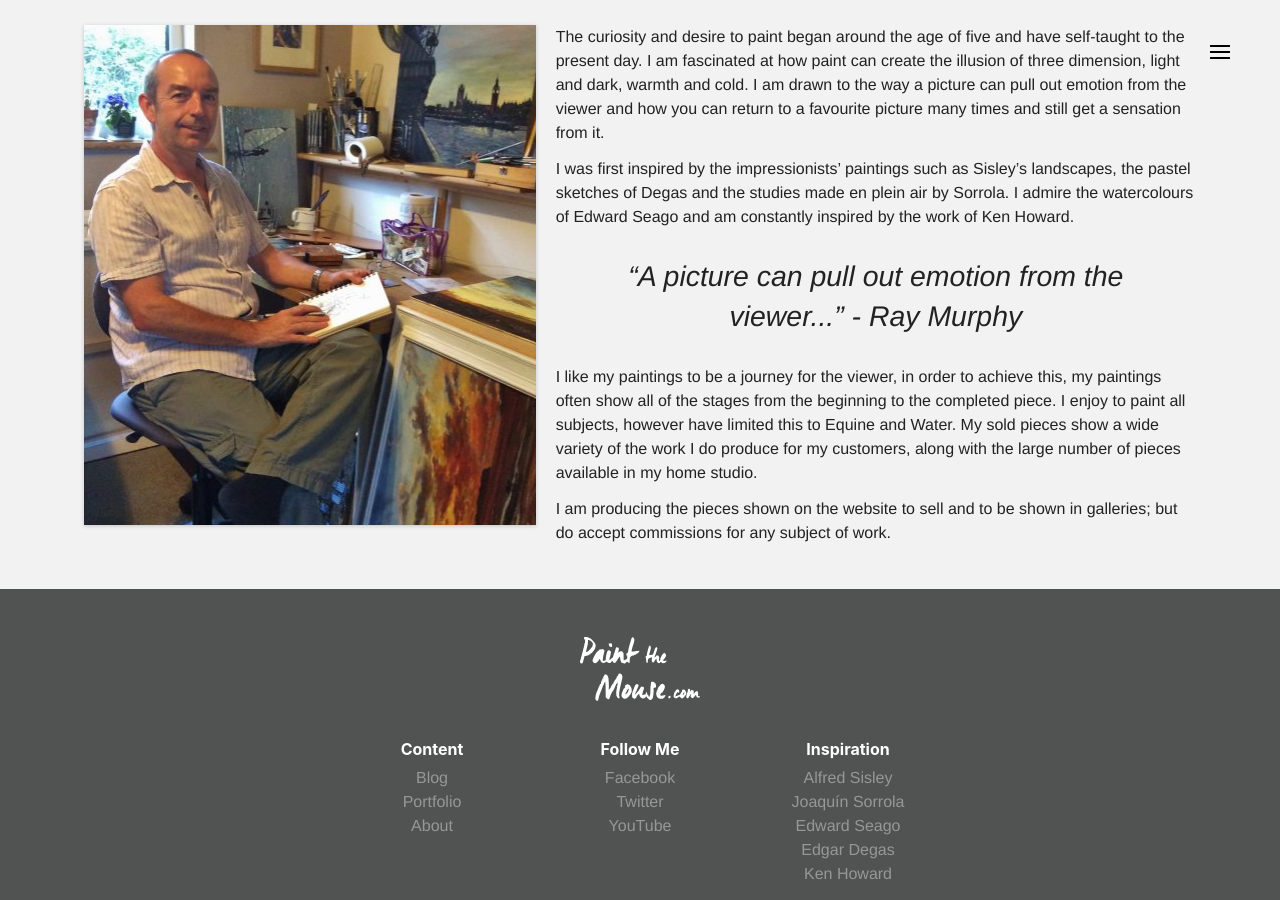
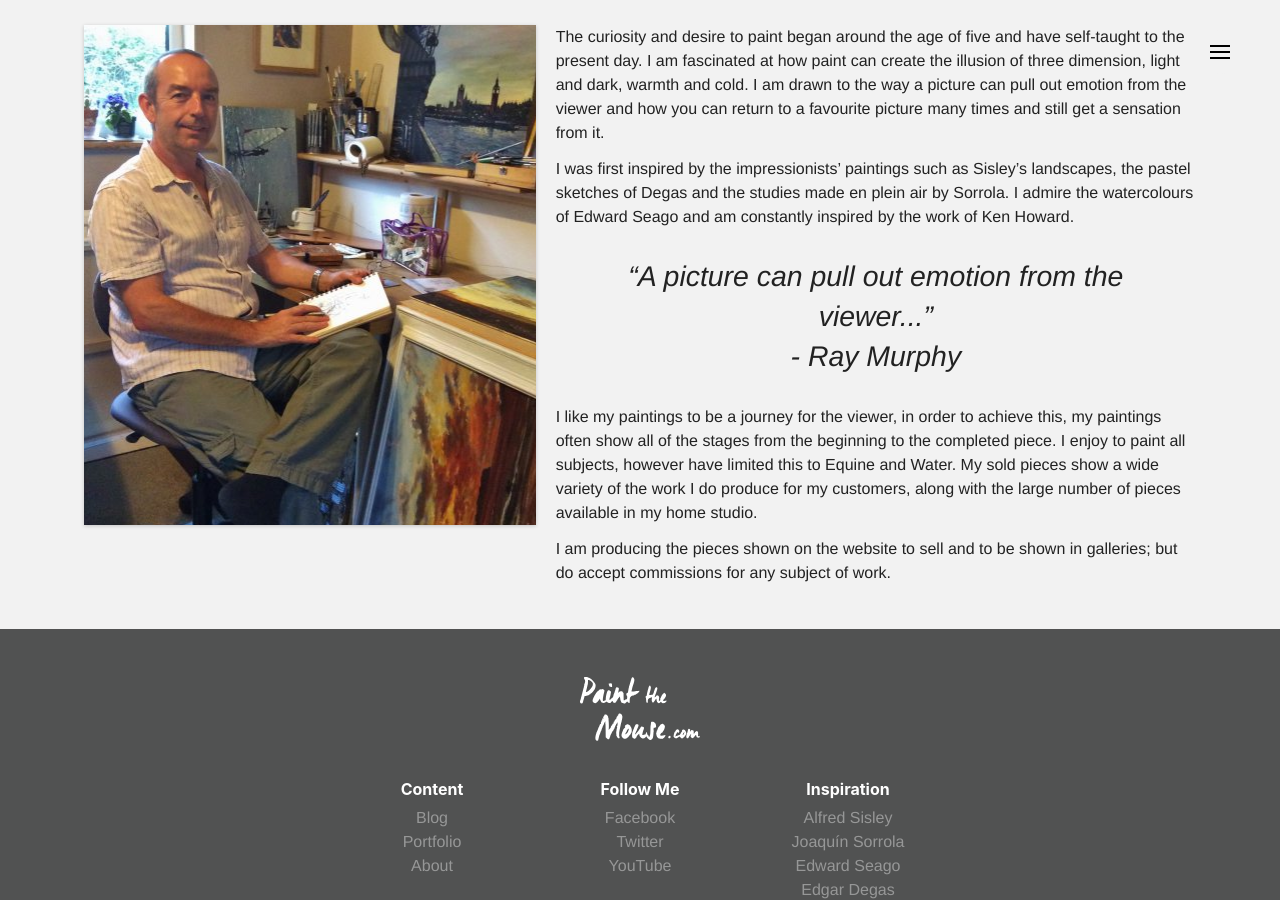
Before and after one commit to PaintTheMouse/wip, a Jekyll site: the page built from index.html, in a window 1280 px wide and 900 px high, scrolled down 2500 px. Built offline with Jekyll 4.4.1, drawn with Linux system fonts in a browser that asks for light colours.

Commit message:
quote tweak

```diff
--- a/index.html
+++ b/index.html
@@ -58,7 +58,7 @@ layout: default
                     <p>I was first inspired by the impressionists’ paintings such as Sisley’s landscapes, the pastel sketches
                         of Degas and the studies made en plein air by Sorrola. I admire the watercolours of Edward Seago
                         and am constantly inspired by the work of Ken Howard. </p>
-                    <blockquote class="largeQuote">“A picture can pull out emotion from the viewer...” - Ray Murphy</blockquote>
+                    <blockquote class="largeQuote">“A picture can pull out emotion from the viewer...” <br/>- Ray Murphy</blockquote>
                     <p>I like my paintings to be a journey for the viewer, in order to achieve this, my paintings often show
                         all of the stages from the beginning to the completed piece. I enjoy to paint all subjects, however
                         have limited this to Equine and Water. My sold pieces show a wide variety of the work I do produce
```
